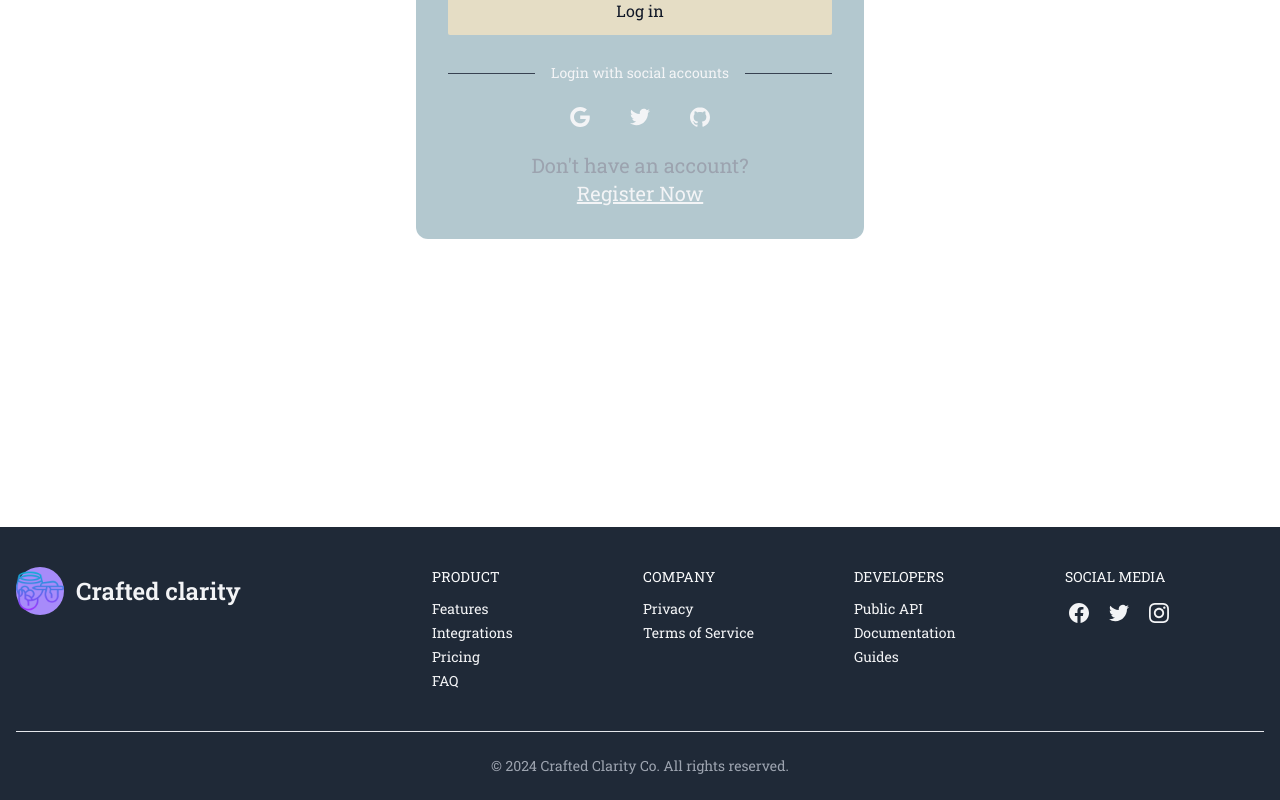
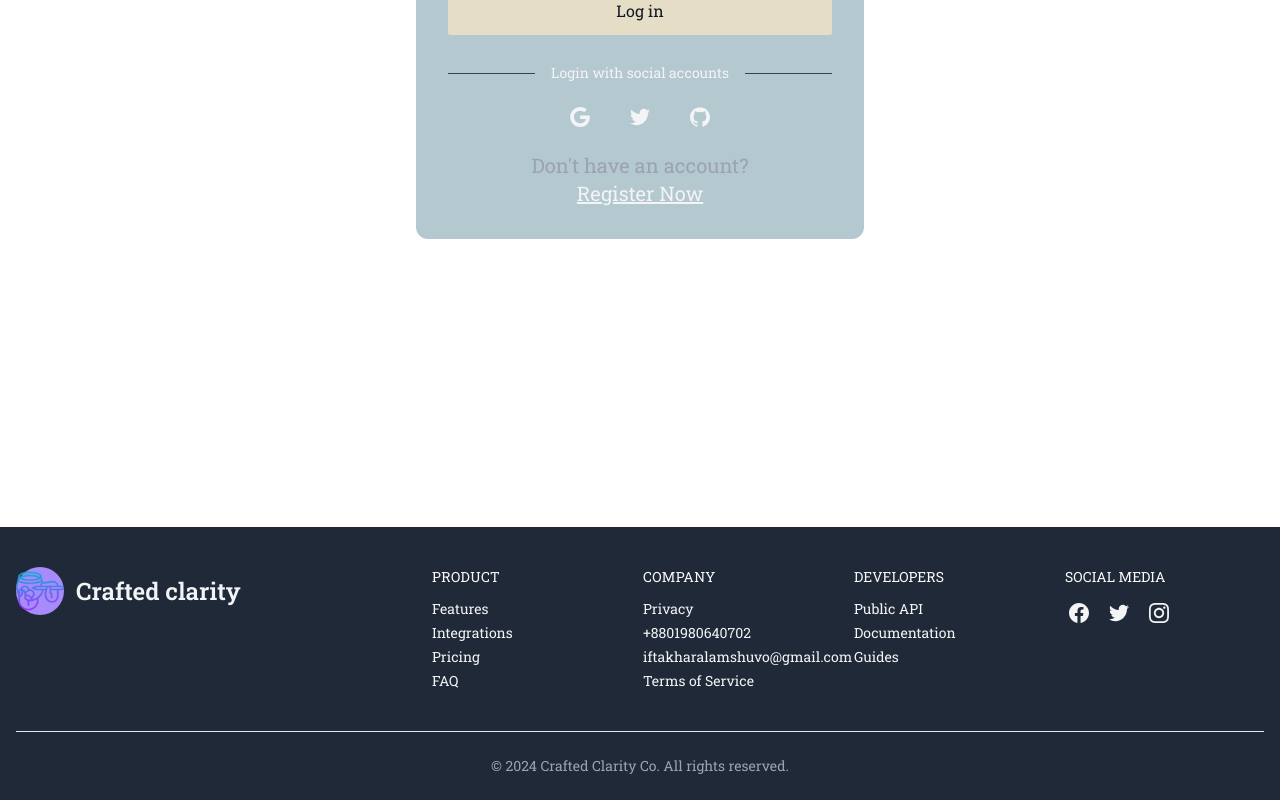
Before and after one commit to alamshuvo/crafted-clarity-client, a React (Vite) app: page /login in a window 1280 px wide. Shown: the part 341-1141 px from the top of the page. Built offline with nearby package versions, Linux system fonts and the light colour scheme; no server answers; a web font is replaced by a local one.

Commit message:
some code added

```diff
--- a/src/components/Footer/Footer.jsx
+++ b/src/components/Footer/Footer.jsx
@@ -56,7 +56,17 @@ const Footer = () => {
                 <a rel="noopener noreferrer" href="#">
                   Privacy
                 </a>
+
               </li>
+              <li>   <a href="">
+                   +8801980640702
+                </a>
+               </li>
+               <li>
+              <a>
+                  iftakharalamshuvo@gmail.com
+                </a>
+               </li>
               <li>
                 <a rel="noopener noreferrer" href="#">
                   Terms of Service
```
